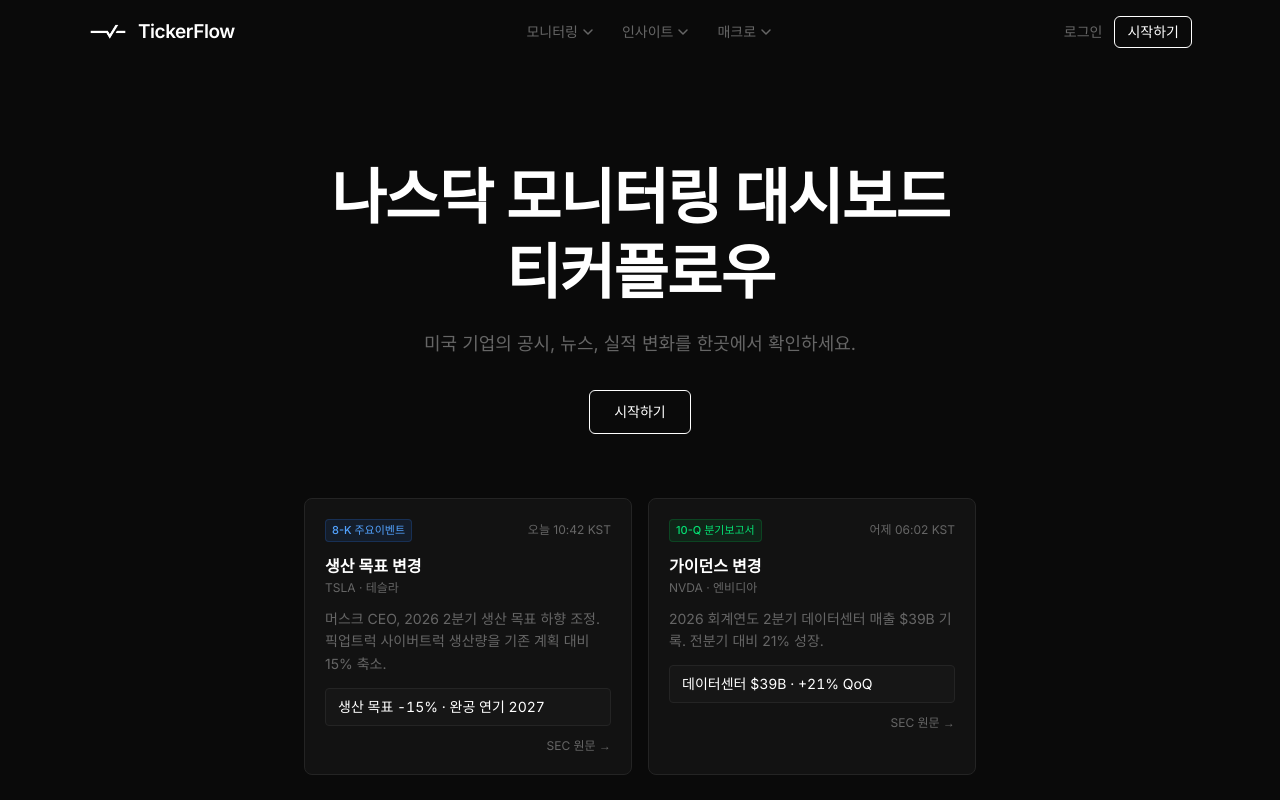
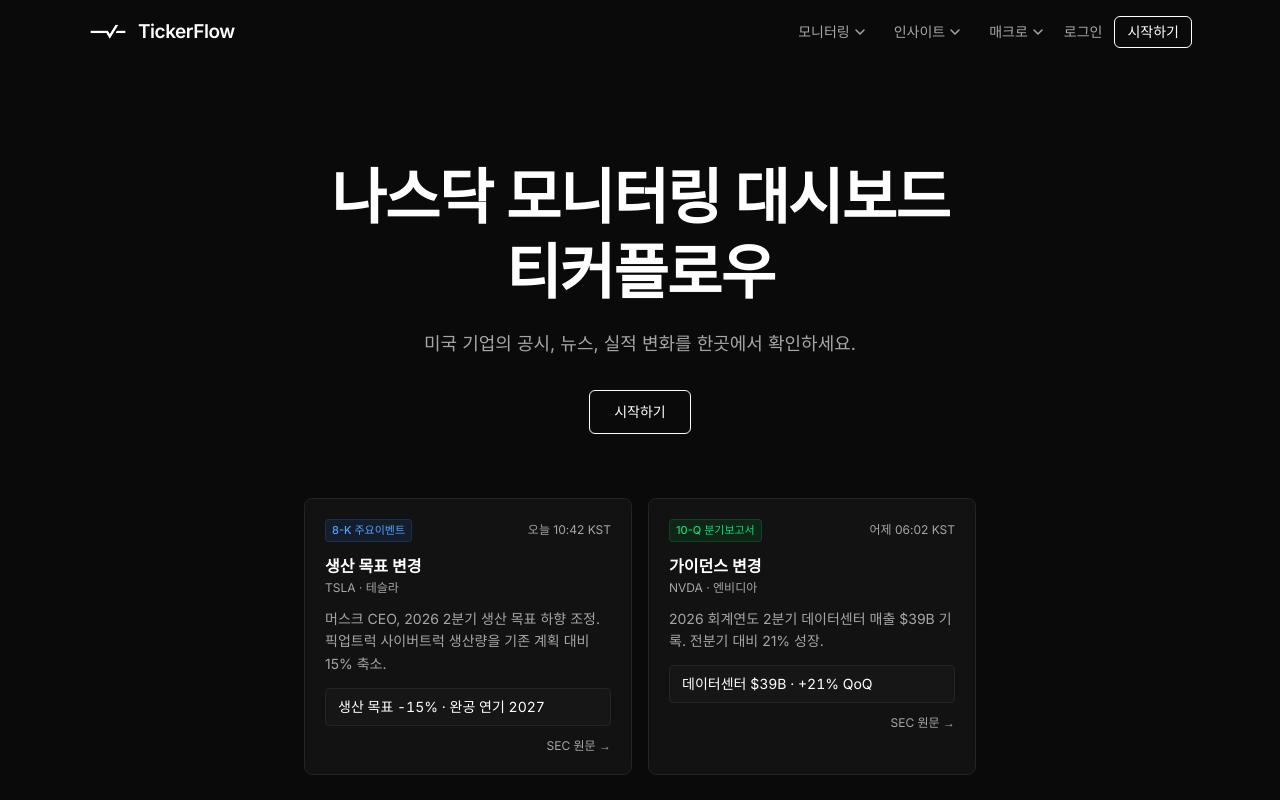
Before and after one commit to nudgefilm/ticker-flow, a Next.js app: page / in a window 1280 px wide. Shown: the top 800 px of the page. Built offline with nearby package versions, Linux system fonts and the light colour scheme.

Commit message:
fix: muted foreground brightness, navbar layout

```diff
--- a/src/app/globals.css
+++ b/src/app/globals.css
@@ -78,7 +78,7 @@
   --secondary:             hsl(0 0% 10%);     /* #1a1a1a hover */
   --secondary-foreground:  hsl(0 0% 100%);
   --muted:                 hsl(0 0% 10%);     /* #1a1a1a */
-  --muted-foreground:      hsl(0 0% 40%);     /* #666666 */
+  --muted-foreground:      hsl(0 0% 65%);     /* #666666 */
   --accent:                hsl(0 0% 10%);
   --accent-foreground:     hsl(0 0% 100%);
   --destructive:           hsl(0 84% 60%);
@@ -113,7 +113,7 @@
   --secondary:             hsl(0 0% 10%);
   --secondary-foreground:  hsl(0 0% 100%);
   --muted:                 hsl(0 0% 10%);
-  --muted-foreground:      hsl(0 0% 40%);
+  --muted-foreground:      hsl(0 0% 65%);
   --accent:                hsl(0 0% 10%);
   --accent-foreground:     hsl(0 0% 100%);
   --destructive:           hsl(0 84% 60%);
--- a/src/components/navbar.tsx
+++ b/src/components/navbar.tsx
@@ -58,7 +58,8 @@ export default function Navbar() {
         {/* 좌측: 로고 */}
         <Logo />
 
-        {/* 중앙: 드롭다운 메뉴 */}
+        {/* 우측: 드롭다운 메뉴 + 로그인 + 시작하기 */}
+        <div className="flex items-center">
           <nav className="hidden items-center gap-1 md:flex">
             {menus.map((menu) => (
               <div
@@ -98,7 +99,7 @@ export default function Navbar() {
                 </button>
 
                 {active === menu.label && (
-                <div className="absolute left-1/2 top-full mt-1 w-48 -translate-x-1/2 rounded-lg border border-border bg-background/95 py-1.5 shadow-lg backdrop-blur-md">
+                  <div className="absolute right-0 top-full mt-1 w-48 rounded-lg border border-border bg-background/95 py-1.5 shadow-lg backdrop-blur-md">
                     {menu.items.map((item) => (
                       <Link
                         key={item.href}
@@ -119,8 +120,7 @@ export default function Navbar() {
             ))}
           </nav>
 
-        {/* 우측: 로그인 + 시작하기 */}
-        <div className="flex items-center gap-3">
+          <div className="flex items-center gap-3 md:ml-2">
             <Link
               href="/dashboard"
               className="hidden text-sm text-muted-foreground transition-colors hover:text-foreground md:block"
@@ -135,6 +135,7 @@ export default function Navbar() {
             </Link>
           </div>
         </div>
+      </div>
     </header>
   );
 }
```
Lines whose indentation alone changed are shown as unchanged.
